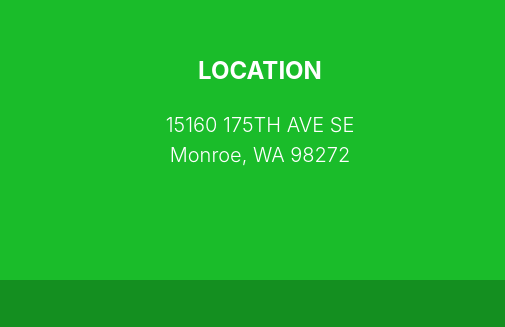
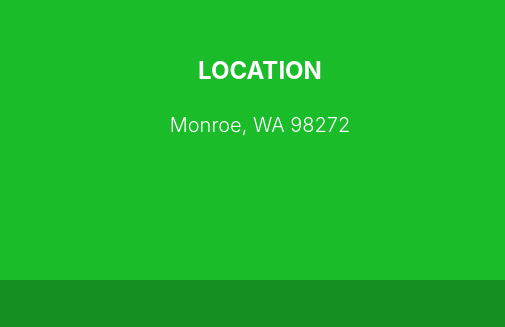
Before and after one commit to Dizzion/PortfolioAWShaver, a plain HTML site: page index.html in a window 1280 px wide. Shown: the part 2679-3006 px from the top of the page, 0-505 px from the left. Drawn offline with nearby package versions, Linux system fonts and the light colour scheme; a web font is replaced by a local one.

Commit message:
changed address

```diff
--- a/index.html
+++ b/index.html
@@ -327,8 +327,7 @@
                     <!-- Footer Location-->
                     <div class="col-lg-4 mb-5 mb-lg-0">
                         <h4 class="mb-4">LOCATION</h4>
-                        <p class="pre-wrap lead mb-0">15160 175TH AVE SE
-Monroe, WA 98272</p>
+                        <p class="pre-wrap lead mb-0">Monroe, WA 98272</p>
                     </div>
                     <!-- Footer Social Icons-->
                     <div class="col-lg-4 mb-5 mb-lg-0">
```
